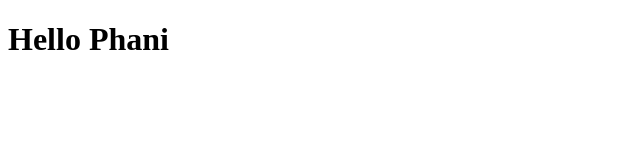
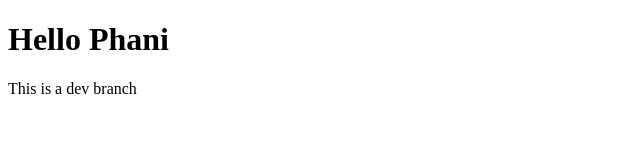
Before and after one commit to phaniteja-credera/welchsgit, a plain HTML site: page index.html in a window 1280 px wide. Shown: the whole page, without its empty margins (0-640 px from the left). Drawn offline with Linux system fonts and the light colour scheme.

Commit message:
Added Dev branch

```diff
--- a/index.html
+++ b/index.html
@@ -7,5 +7,6 @@
   </head>
   <body>
     <h1>Hello Phani</h1>
+    <p>This is a dev branch</p>
   </body>
 </html>
```
